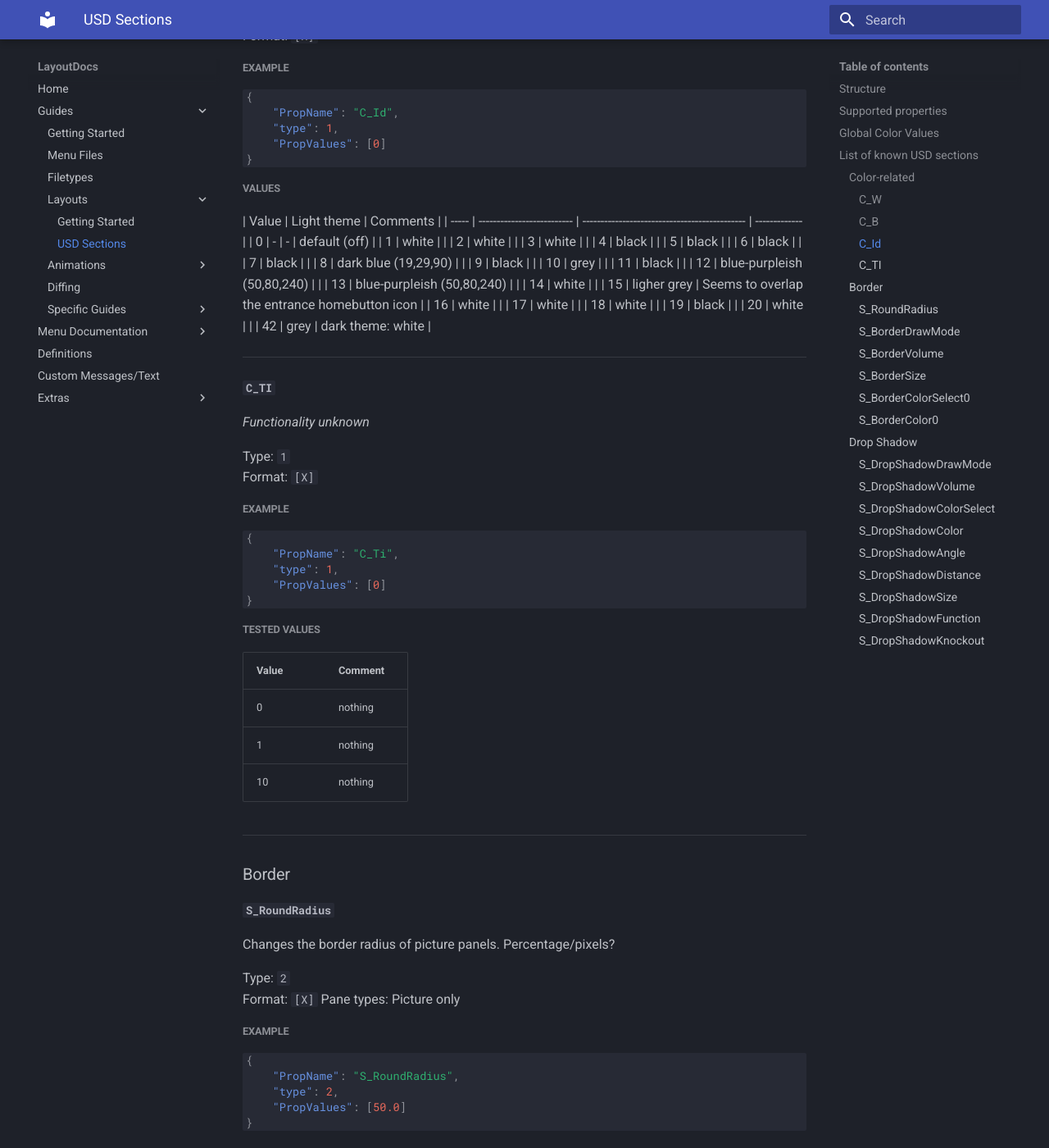
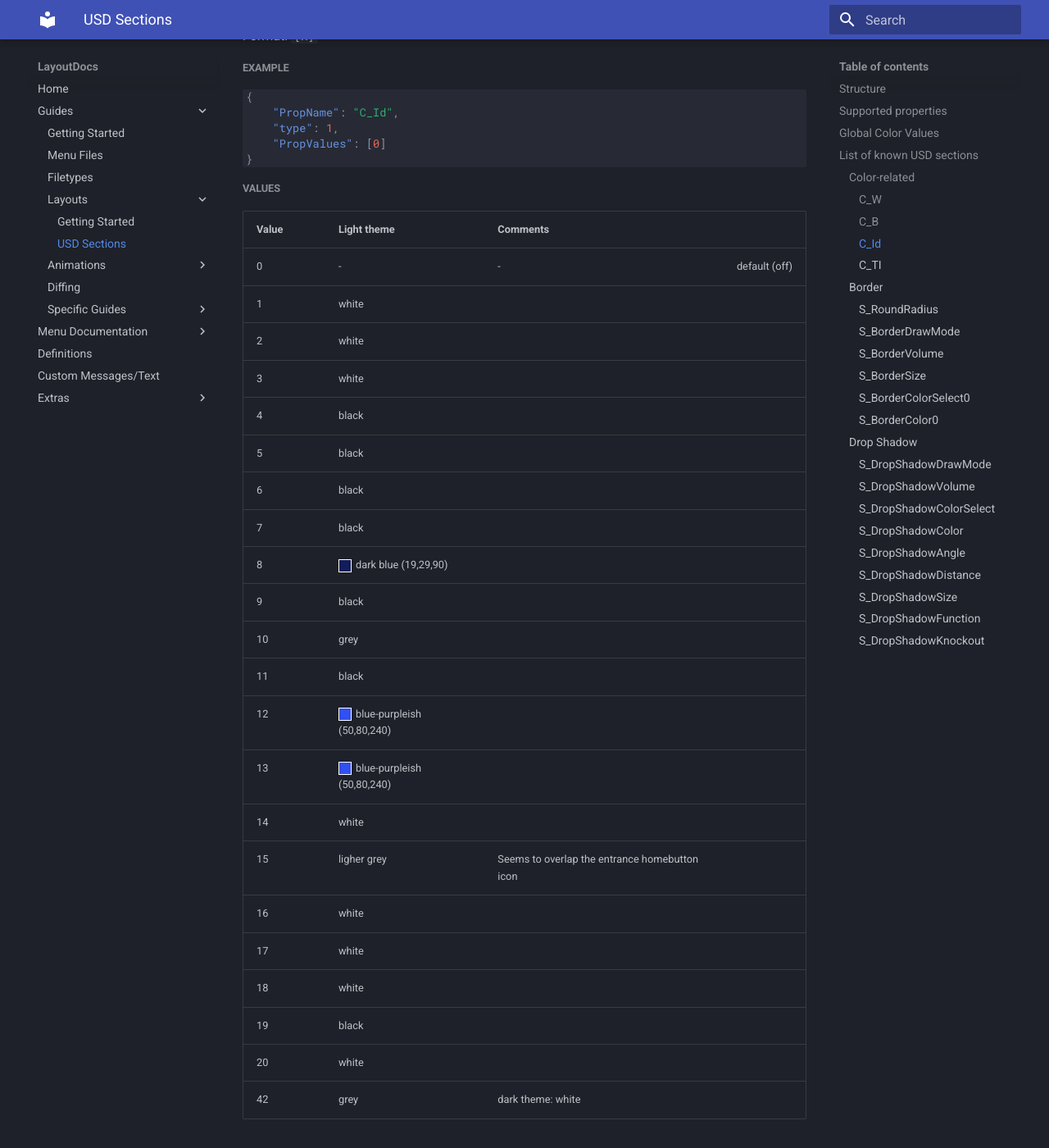
Before and after one commit to ThemezerNX/LayoutDocs, an MkDocs documentation site: the page built from docs/guide/layouts/usd-sections.md, in a window 1280 px wide and 1400 px high, scrolled down 9900 px. Shown: the whole window at 82% size. Built offline with MkDocs 1.6.1 and Material for MkDocs 9.7.7, drawn with Linux system fonts in a browser that asks for light colours.

Commit message:
Update usd-sections.md, fix tabe

```diff
--- a/docs/guide/layouts/usd-sections.md
+++ b/docs/guide/layouts/usd-sections.md
@@ -282,30 +282,30 @@ Format: `[X]`
 
 <div class="color-table" markdown="1">
 
-| Value | Light theme                | Comments                                      |
+| Value | Light theme                | Comments                                      |               |
 | ----- | -------------------------- | --------------------------------------------- | ------------- |
 | 0     | -                          | -                                             | default (off) |
-| 1     | white                      |                                               |
-| 2     | white                      |                                               |
-| 3     | white                      |                                               |
-| 4     | black                      |                                               |
-| 5     | black                      |                                               |
-| 6     | black                      |                                               |
-| 7     | black                      |                                               |
-| 8     | dark blue (19,29,90)       |                                               |
-| 9     | black                      |                                               |
-| 10    | grey                       |                                               |
-| 11    | black                      |                                               |
-| 12    | blue-purpleish (50,80,240) |                                               |
-| 13    | blue-purpleish (50,80,240) |                                               |
-| 14    | white                      |                                               |
-| 15    | ligher grey                | Seems to overlap the entrance homebutton icon |
-| 16    | white                      |                                               |
-| 17    | white                      |                                               |
-| 18    | white                      |                                               |
-| 19    | black                      |                                               |
-| 20    | white                      |                                               |
-| 42    | grey                       | dark theme: white                             |
+| 1     | white                      |                                               |               |
+| 2     | white                      |                                               |               |
+| 3     | white                      |                                               |               |
+| 4     | black                      |                                               |               |
+| 5     | black                      |                                               |               |
+| 6     | black                      |                                               |               |
+| 7     | black                      |                                               |               |
+| 8     | dark blue (19,29,90)       |                                               |               |
+| 9     | black                      |                                               |               |
+| 10    | grey                       |                                               |               |
+| 11    | black                      |                                               |               |
+| 12    | blue-purpleish (50,80,240) |                                               |               |
+| 13    | blue-purpleish (50,80,240) |                                               |               |
+| 14    | white                      |                                               |               |
+| 15    | ligher grey                | Seems to overlap the entrance homebutton icon |               |
+| 16    | white                      |                                               |               |
+| 17    | white                      |                                               |               |
+| 18    | white                      |                                               |               |
+| 19    | black                      |                                               |               |
+| 20    | white                      |                                               |               |
+| 42    | grey                       | dark theme: white                             |               |
 
 </div>
 
```
